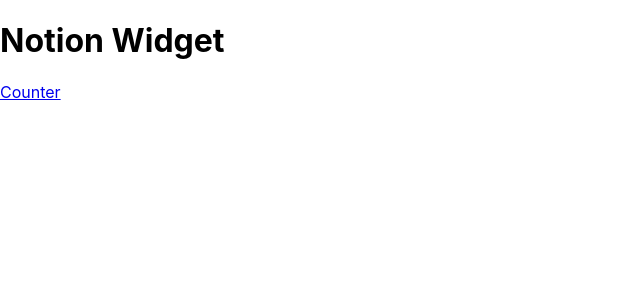
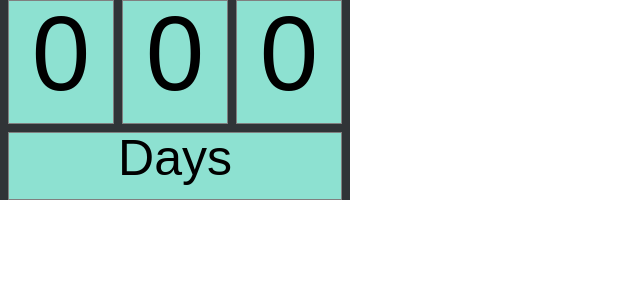
Before and after one commit to LuYiFang/notion-widget, a React (Create React App) app: page / in a window 1280 px wide. Shown: the top 300 px of the page, without its empty margins (0-640 px from the left). Built offline with nearby package versions, Linux system fonts and the light colour scheme.

Commit message:
Try without routes

```diff
--- a/src/App.js
+++ b/src/App.js
@@ -5,10 +5,11 @@
 function App() {
   return (
     <>
-      <Routes>
+    <Counter />
+      {/* <Routes>
         <Route path="/" element={<Home />} />
         <Route path="/counter" element={<Counter />} />
-      </Routes>
+      </Routes> */}
     </>
   );
 }
--- a/src/index.js
+++ b/src/index.js
@@ -8,9 +8,9 @@
 
 const root = ReactDOM.createRoot(document.getElementById('root'));
 root.render(
-  <BrowserRouter>
+  // <BrowserRouter>
     <App />
-  </BrowserRouter>
+  // </BrowserRouter>
 );
 
 // If you want to start measuring performance in your app, pass a function
```
